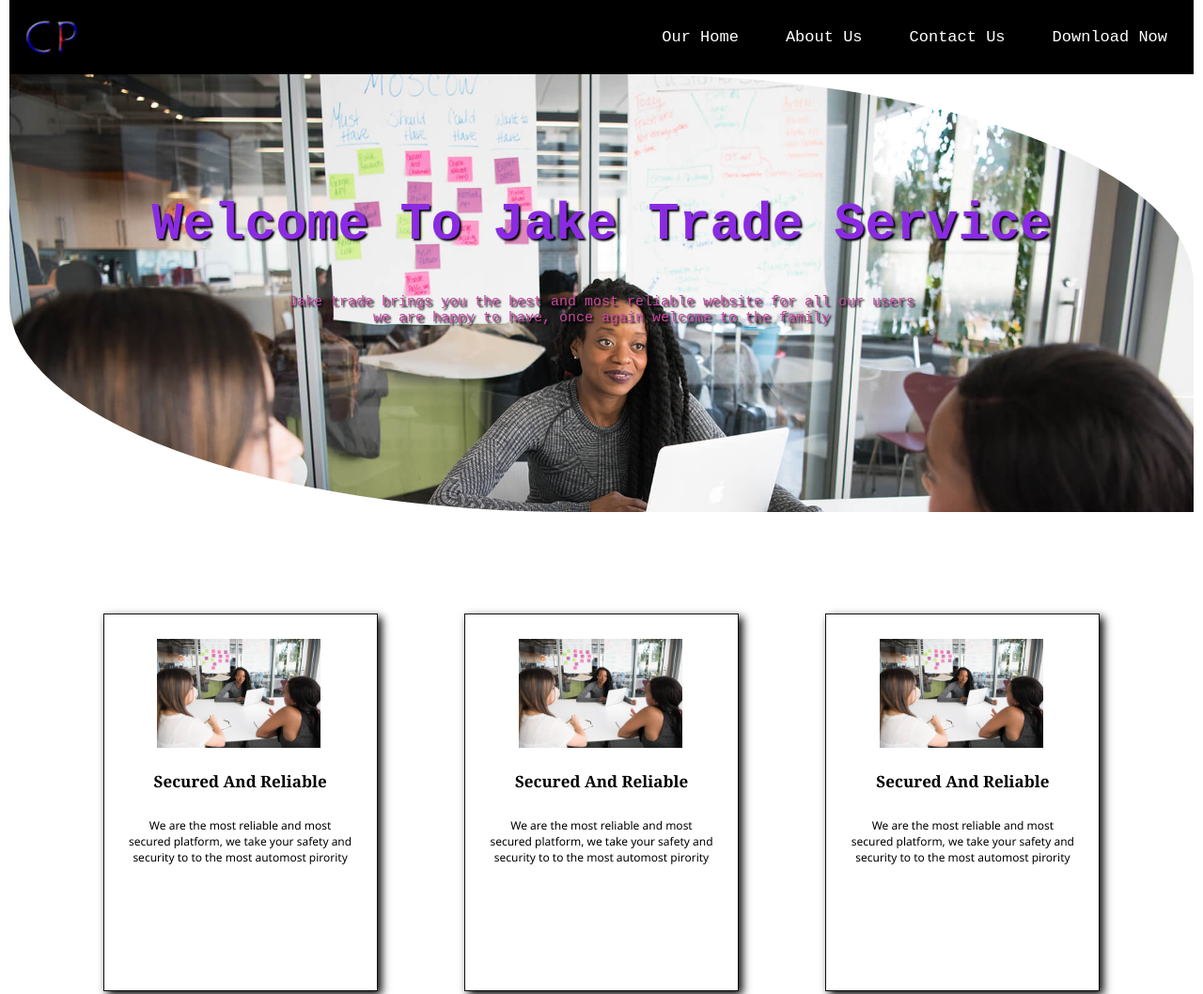
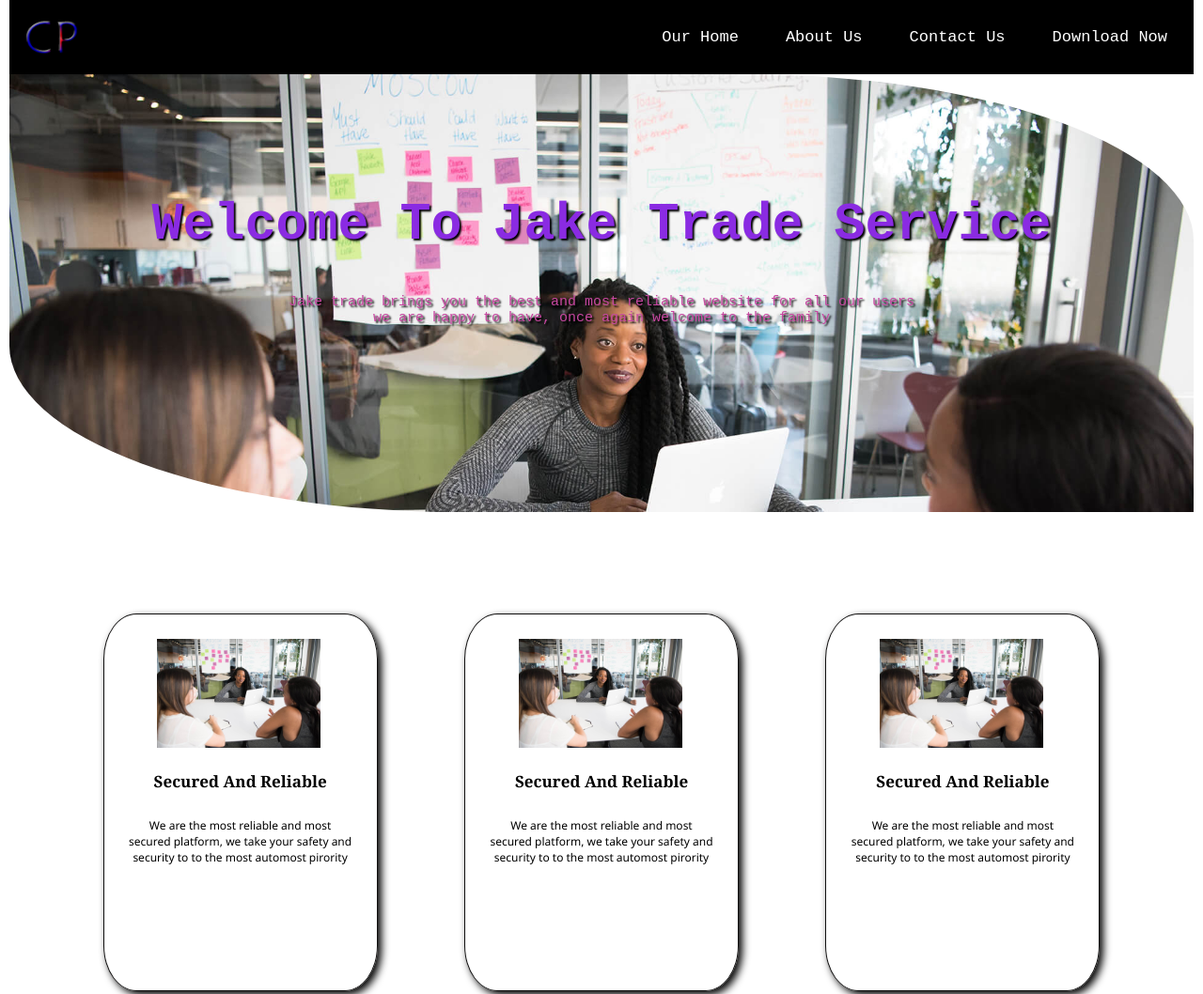
Before and after one commit to jamdz/myhtmlproject, a plain HTML site: page index.html in a window 1280 px wide. Shown: the top 1058 px of the page at 94% size. Drawn offline with Linux system fonts and the light colour scheme.

Commit message:
Updated css stylings

```diff
--- a/index.html
+++ b/index.html
@@ -117,8 +117,8 @@
                  background-size: cover;
                  background-position: top;
                  padding: 8%;
-                 border-bottom-left-radius: 48%;
-                 border-top-right-radius: 48%;
+                 border-bottom-left-radius: 38%;
+                 border-top-right-radius: 38%;
                  border-bottom-color: white;
              }
 
@@ -154,6 +154,7 @@
                  height: 400px;
                  box-shadow: black  4px 4px 9px;
                  margin-top: 5%;
+                 border-radius: 12%;
              }
 
              #content-1-2-0 h2{
```
